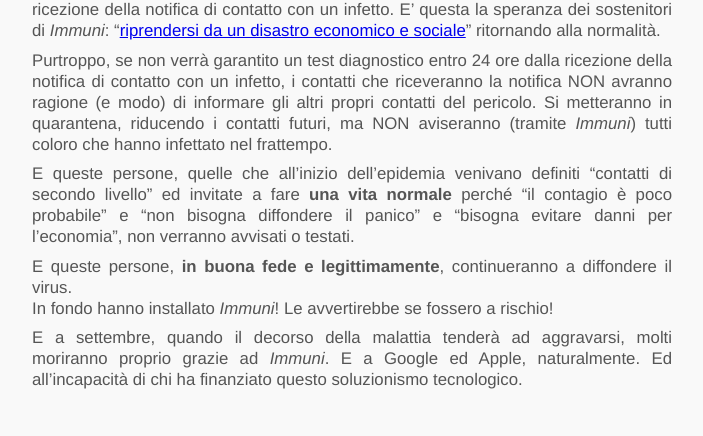
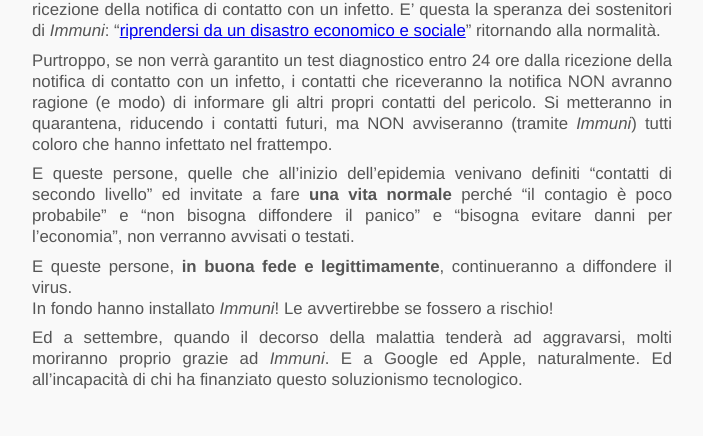
Before and after one commit to Shamar/shamar.github.io, a Jekyll site: the page built from _posts/2020-06-03-perche_sconsiglio_di_installare_immuni.markdown, in a window 1280 px wide and 900 px high, scrolled down 832 px. Shown: the part 209-645 px from the top of the window, without its empty margins (288-991 px from the left). Built offline with Jekyll 4.4.1, drawn with Linux system fonts in a browser that asks for light colours.

Commit message:
Update 2020-06-03-perche_sconsiglio_di_installare_immuni.markdown

```diff
--- a/_posts/2020-06-03-perche_sconsiglio_di_installare_immuni.markdown
+++ b/_posts/2020-06-03-perche_sconsiglio_di_installare_immuni.markdown
@@ -40,7 +40,7 @@
 Purtroppo, se non verrà garantito un test diagnostico entro 24 ore
 dalla ricezione della notifica di contatto con un infetto, i contatti che riceveranno
 la notifica NON avranno ragione (e modo) di informare gli altri propri contatti del pericolo.
-Si metteranno in quarantena, riducendo i contatti futuri, ma NON aviseranno (tramite *Immuni*)
+Si metteranno in quarantena, riducendo i contatti futuri, ma NON avviseranno (tramite *Immuni*)
 tutti coloro che hanno infettato nel frattempo.
 
 E queste persone, quelle che all'inizio dell'epidemia venivano definiti "contatti di secondo
@@ -51,7 +51,7 @@
 E queste persone, **in buona fede e legittimamente**, continueranno a diffondere il virus.
 In fondo hanno installato *Immuni*! Le avvertirebbe se fossero a rischio!
 
-E a settembre, quando il decorso della malattia tenderà ad aggravarsi, molti moriranno
+Ed a settembre, quando il decorso della malattia tenderà ad aggravarsi, molti moriranno
 proprio grazie ad *Immuni*. E a Google ed Apple, naturalmente. Ed all'incapacità di
 chi ha finanziato questo soluzionismo tecnologico.
 
```
